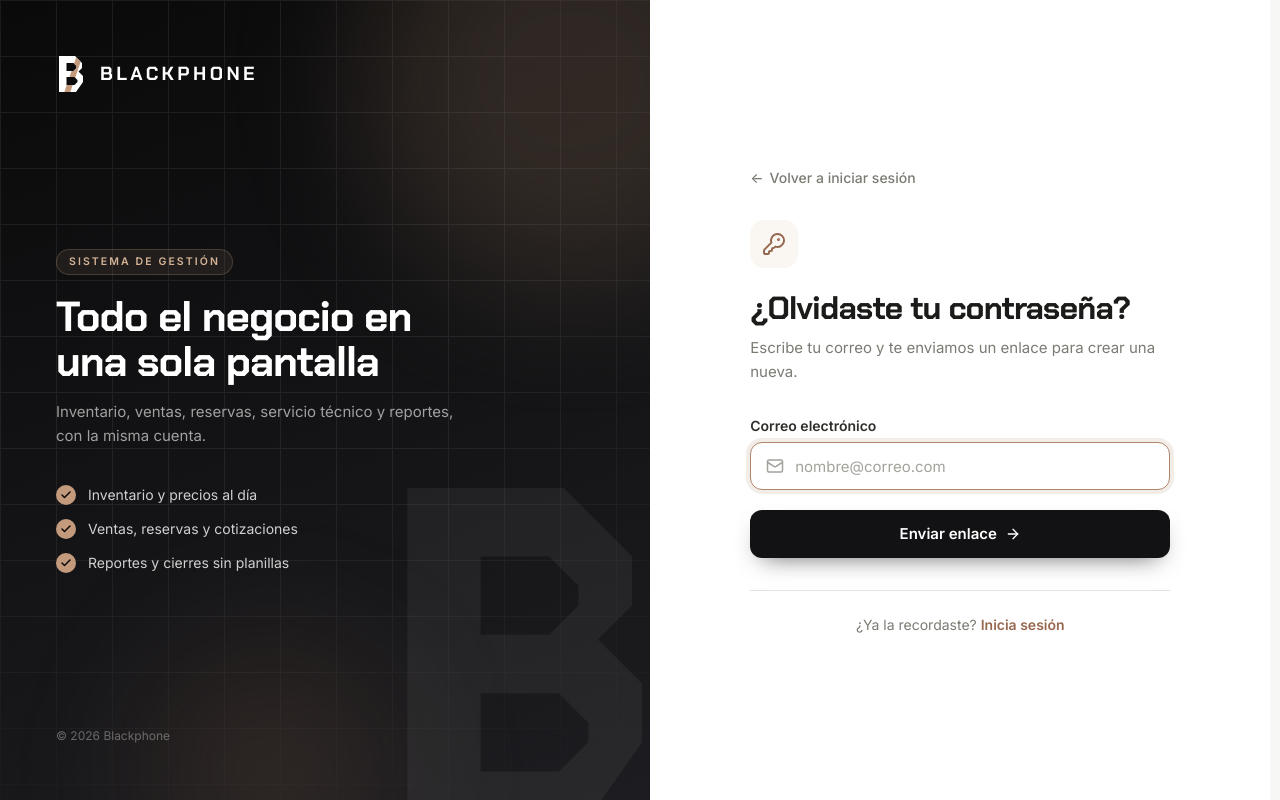
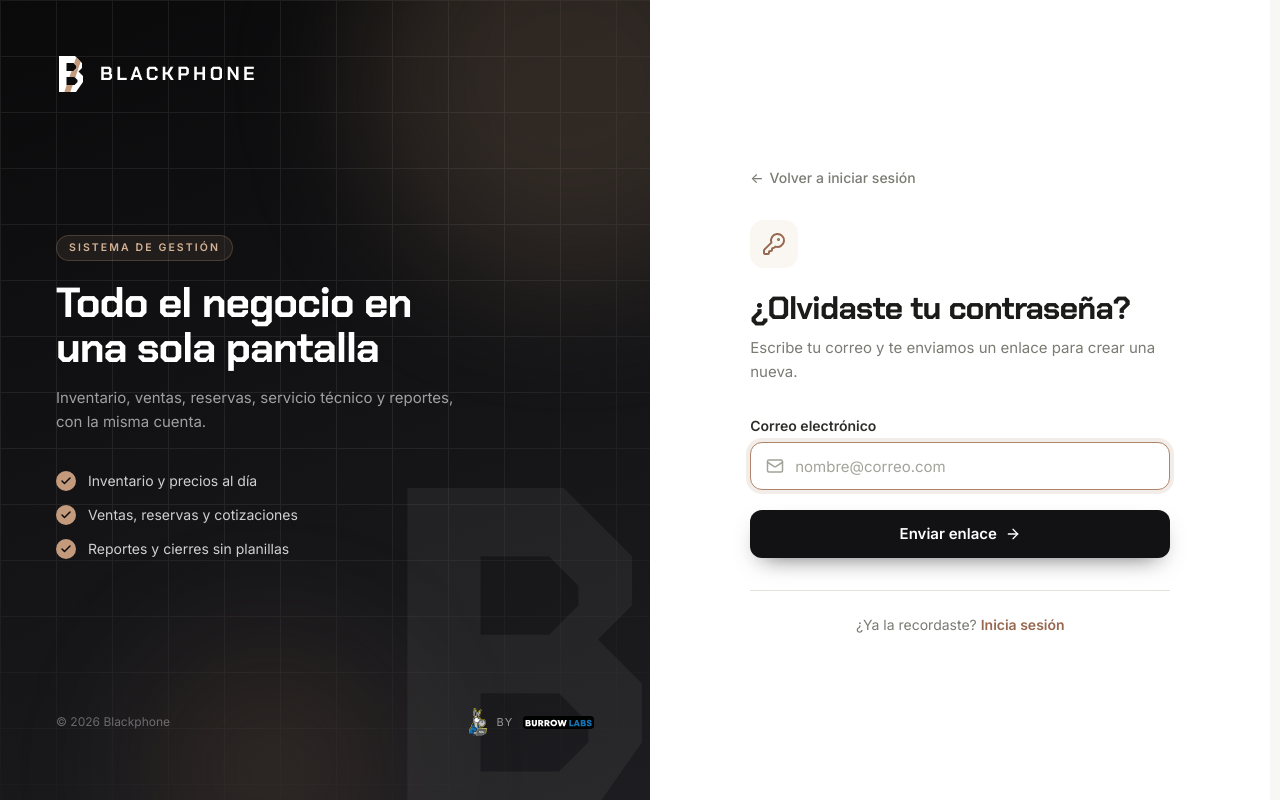
Before and after one commit to santiagoAbasto/Sistema-Backphone, a Laravel app: page /forgot-password in a window 1280 px wide. Run offline with Laravel 12, Linux system fonts and the light colour scheme; style sheets or scripts are compiled from the project's sources; parts of the project's set-up code (start-up, migrations or seed data) failed here and were passed over; some libraries are stand-ins or nearby versions.

Commit message:
Firma «By Burrow Labs» en el acceso y en la barra lateral
El burro y el logotipo oficiales de Burrow Labs (vectores sin tocar, en
public/assets/burrowlabs) en un solo enlace a burrowlabs.com.bo, igual que
en Ninth Group, Apple Boss y Summer's Style. Va en el pie del panel de acceso
y al pie de la barra lateral de los dos paneles, sobre fondo oscuro.

Co-Authored-By: Claude Opus 5.5 <noreply@anthropic.com>

```diff
--- a/src/resources/js/Components/Auth/AuthShell.jsx
+++ b/src/resources/js/Components/Auth/AuthShell.jsx
@@ -1,6 +1,7 @@
 import { Head } from '@inertiajs/react';
 import { motion, useReducedMotion } from 'framer-motion';
 import { Check } from 'lucide-react';
+import CreditoBurrow from '@/Components/Marca/CreditoBurrow';
 import Isotipo from '@/Components/Marca/Isotipo';
 
 /**
@@ -110,7 +111,10 @@ export default function AuthShell({ title, pageTitle, subtitle, icon: Icon, back
                     </ul>
                 </motion.div>
 
-                <p className="relative text-xs text-white/35">© {anio} Blackphone</p>
+                <div className="relative flex items-center justify-between gap-4">
+                    <p className="text-xs text-white/35">© {anio} Blackphone</p>
+                    <CreditoBurrow className="-mr-3" />
+                </div>
             </aside>
 
             {/* ── Formulario ── */}
--- /dev/null
+++ b/src/resources/js/Components/Marca/CreditoBurrow.jsx
@@ -0,0 +1,20 @@
+/**
+ * Firma de quien hizo el sistema: el burro y el logotipo oficiales de Burrow Labs (vectores sin tocar,
+ * public/assets/burrowlabs) en un solo enlace a su sitio, igual que en Ninth Group, Apple Boss y Summer's Style.
+ * Los vectores son claros: va solo sobre fondo oscuro (panel de acceso y barra lateral).
+ */
+export default function CreditoBurrow({ className = '' }) {
+    return (
+        <a
+            href="https://burrowlabs.com.bo/"
+            target="_blank"
+            rel="noopener"
+            title="burrowlabs.com.bo"
+            className={`inline-flex min-h-11 items-center gap-2.5 rounded-full px-3 text-[11px] uppercase tracking-[0.08em] text-white/55 transition-colors hover:bg-white/[0.06] hover:text-white focus-visible:outline focus-visible:outline-2 focus-visible:outline-offset-2 focus-visible:outline-bronce-400 ${className}`}
+        >
+            <img src="/assets/burrowlabs/mascot.svg" alt="" width={21} height={32} className="h-7 w-auto shrink-0" decoding="async" draggable={false} />
+            <span>By</span>
+            <img src="/assets/burrowlabs/wordmark.svg" alt="Burrow Labs" width={77} height={14} className="h-[13px] w-auto" decoding="async" draggable={false} />
+        </a>
+    );
+}
--- a/src/resources/js/Layouts/PanelShell.jsx
+++ b/src/resources/js/Layouts/PanelShell.jsx
@@ -4,6 +4,7 @@ import { useEffect, useLayoutEffect, useMemo, useRef, useState } from 'react';
 import { route } from 'ziggy-js';
 import { ChevronDown, LogOut, Menu, UserPlus, X } from 'lucide-react';
 import ConfirmLogoutModal from '@/Components/ConfirmLogoutModal';
+import CreditoBurrow from '@/Components/Marca/CreditoBurrow';
 import Logotipo from '@/Components/Marca/Logotipo';
 import SelectorSucursal from '@/Components/Panel/SelectorSucursal';
 import Avatar from '@/Components/Panel/Avatar';
@@ -271,6 +272,7 @@ function Sidebar({ nav, homeRoute, insignia, filtrarPorPermisos, tema, nombreNeg
                 >
                     <LogOut className="h-[17px] w-[17px]" /> Cerrar sesión
                 </button>
+                <CreditoBurrow className="mt-1" />
             </div>
         </aside>
     );
```
Also changed, not shown: src/public/assets/burrowlabs/mascot.svg (added), src/public/assets/burrowlabs/wordmark.svg (added).
